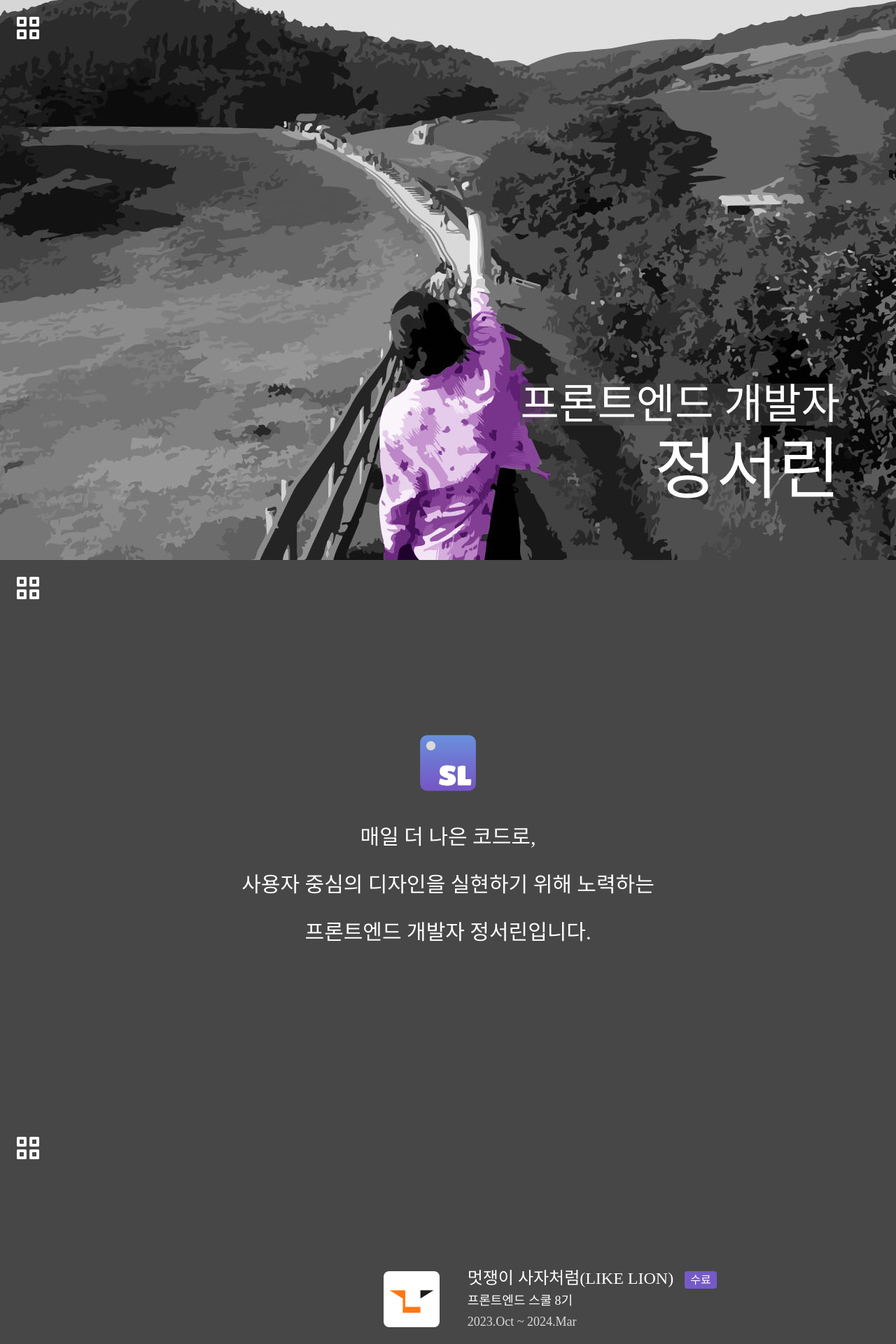
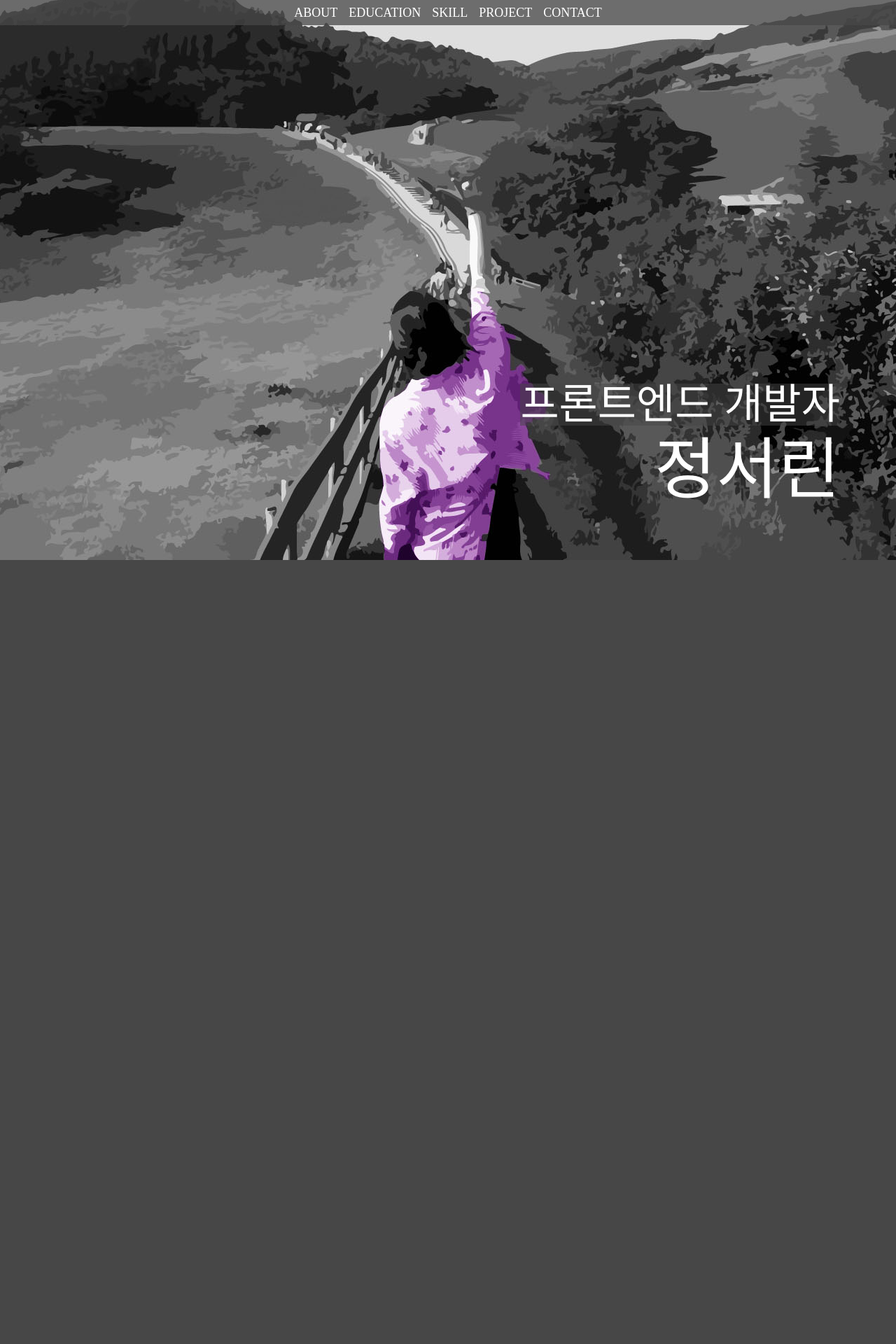
Before and after one commit to lin0211/portfolio, a React (Vite) app: page / in a window 1280 px wide. Shown: the top 1920 px of the page at 70% size. After the commit the page ends 800 px from the top, so only its background shows below. Built offline with nearby package versions, Linux system fonts and the light colour scheme; a web font is replaced by a local one.

Commit message:
navigation 변경, position fixed, scroll snap 설정

```diff
--- a/src/App.tsx
+++ b/src/App.tsx
@@ -1,16 +1,18 @@
 import { About } from "./components/About/About";
 import { Education } from "./components/Education/Education";
 import { Intro } from "./components/Intro/Intro";
+import { Navigation } from "./components/Navigation/Navigation";
 import { Project } from "./components/Project/Project";
 
 function App() {
   return (
-    <>
+    <div className="snap-y h-screen w-screen snap-mandatory overflow-auto">
+      <Navigation />
       <Intro />
       <About />
       <Education />
       <Project />
-    </>
+    </div>
   );
 }
 
--- a/src/components/About/About.tsx
+++ b/src/components/About/About.tsx
@@ -1,9 +1,6 @@
-import Lists from "../Lists/Lists";
-
 export const About = () => {
   return (
-    <section className="h-screen relative">
-      <Lists />
+    <section id="about" className="snap-start h-screen relative">
       <div className="h-screen flex flex-col justify-center items-center gap-12">
         <figure>
           <img className="w-20 h-20" src="/sl_logo.svg" alt="서린 개인 로고" />
--- a/src/components/Education/Education.tsx
+++ b/src/components/Education/Education.tsx
@@ -1,10 +1,8 @@
-import Lists from "../Lists/Lists";
 import { educationLists } from "./Education_List";
 
 export const Education = () => {
   return (
-    <section className="h-screen relative">
-      <Lists />
+    <section id="education" className="snap-start h-screen relative">
       <div className="h-screen flex flex-col md:flex-row justify-center items-center gap-10 xl:gap-16 p-4">
         <h2 className="text-3xl lg:text-4xl xl:text-5xl font-OAGothic-ExtraBold">
           EDUCATION
--- a/src/components/Intro/Intro.tsx
+++ b/src/components/Intro/Intro.tsx
@@ -1,9 +1,9 @@
-import Lists from "../Lists/Lists";
-
 export const Intro = () => {
   return (
-    <section className="bg-[url('/intro.png')] h-screen bg-cover bg-center bg-no-repeat relative">
-      <Lists />
+    <section
+      id="intro"
+      className="snap-start bg-[url('/intro.png')] h-screen bg-cover bg-center bg-no-repeat relative"
+    >
       <div className="absolute text-center top-24 right-1/2 transform translate-x-1/2 sm:translate-x-0  sm:text-right sm:top-auto sm:right-6 sm:bottom-20 lg:right-20 flex flex-col gap-4 font-OAGothic-ExtraBold">
         <p className="text-4xl xl:text-6xl bg-main-gray bg-opacity-50 text-nowrap">
           프론트엔드 개발자
--- /dev/null
+++ b/src/components/Navigation/Navigation.tsx
@@ -0,0 +1,23 @@
+export const Navigation = () => {
+  return (
+    <nav className="w-screen py-1 fixed z-10 text-lg bg-main-gray/75">
+      <ul className="flex gap-4 justify-center">
+        <li>
+          <button className="hover:text-main-blue">ABOUT</button>
+        </li>
+        <li>
+          <button className="hover:text-main-blue">EDUCATION</button>
+        </li>
+        <li>
+          <button className="hover:text-main-blue">SKILL</button>
+        </li>
+        <li>
+          <button className="hover:text-main-blue">PROJECT</button>
+        </li>
+        <li>
+          <button className="hover:text-main-blue">CONTACT</button>
+        </li>
+      </ul>
+    </nav>
+  );
+};
--- a/src/components/Project/Project.tsx
+++ b/src/components/Project/Project.tsx
@@ -1,9 +1,7 @@
-import Lists from "../Lists/Lists";
 import { projectLists } from "./Project_List";
 export const Project = () => {
   return (
-    <section className="h-screen relative">
-      <Lists />
+    <section id="project" className="snap-start h-screen relative">
       <div className="h-screen flex flex-col justify-center items-center gap-10 px-4">
         <h2 className="text-3xl xl:text-5xl font-OAGothic-ExtraBold">
           PROJECT
```
